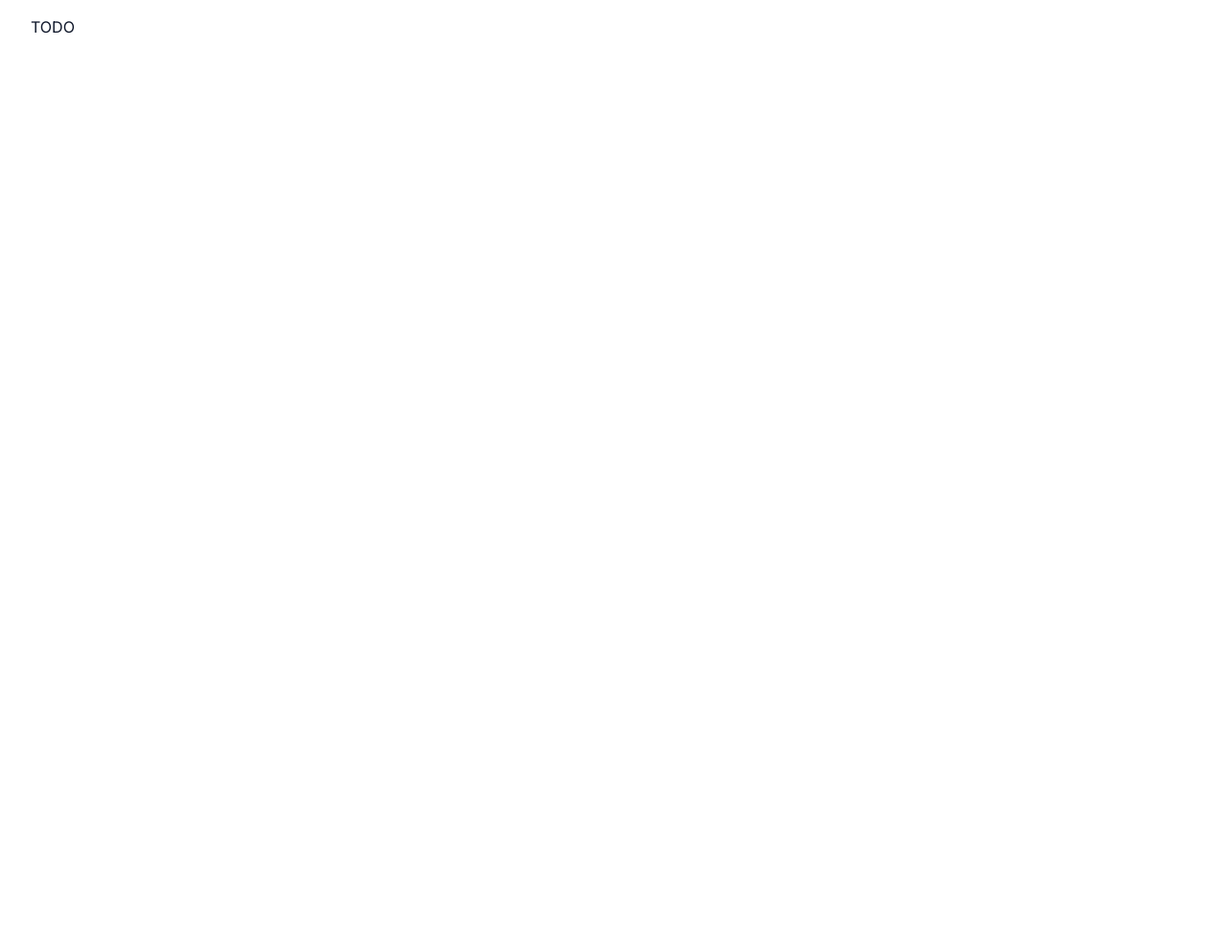
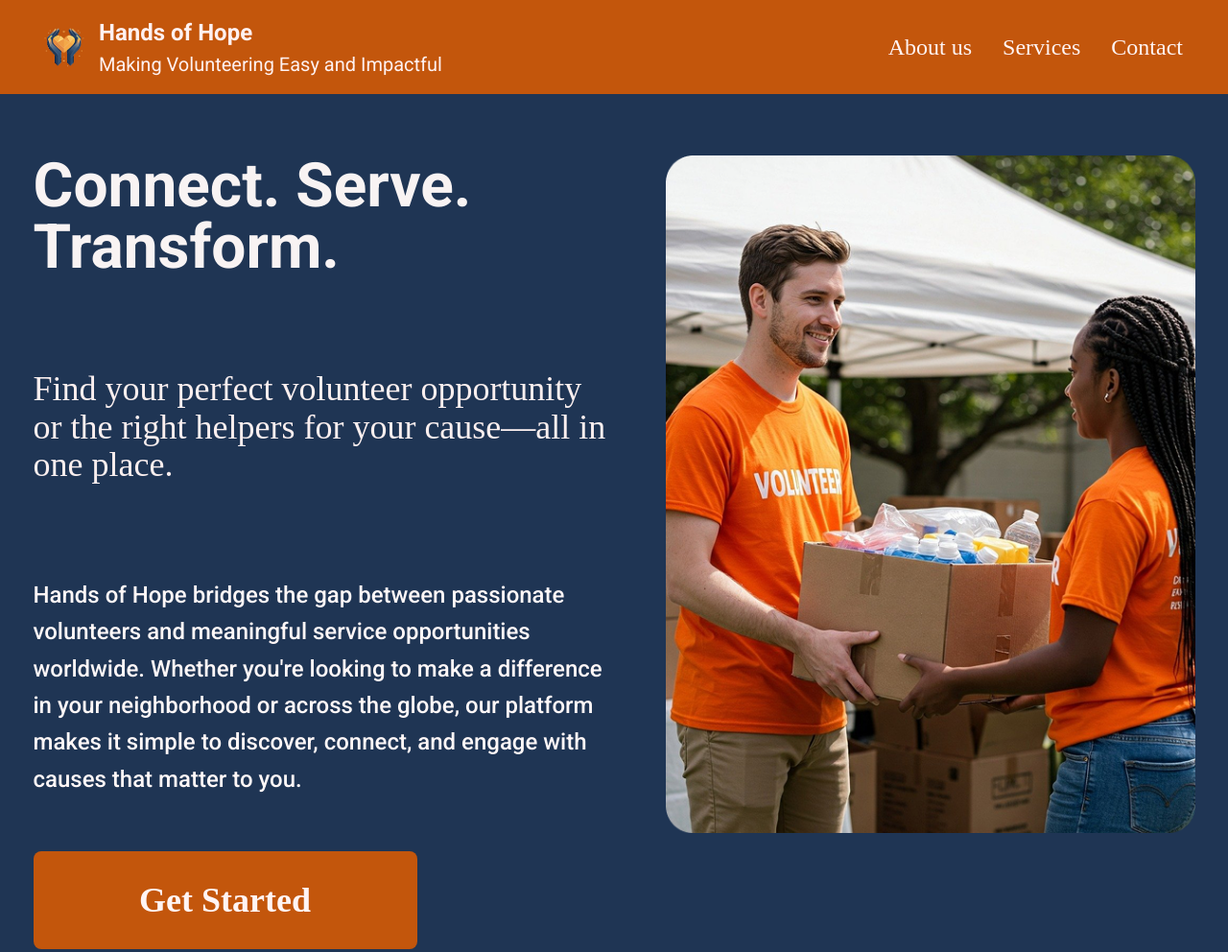
Before and after one commit to jschow/volunteer-website, a website built with Vite: page src/index.html in a window 1280 px wide. Shown: the whole page at 96% size. Before the commit the page ends 832 px from the top, so only its background shows below. Built offline with nearby package versions, Linux system fonts and the light colour scheme; a web font is replaced by a local one.

Commit message:
Add hero section

```diff
--- a/src/index.html
+++ b/src/index.html
@@ -4,18 +4,50 @@
   <meta charset="UTF-8"/>
   <link rel="icon" type="image/svg+xml" href="/images/ensign.png"/>
   <meta name="viewport" content="width=device-width, initial-scale=1.0"/>
-  <title>Title</title>
-  <script src="main.js" type="module" defer></script>
+  <title>Hands of Hope</title>
   <script src="https://cdn.tailwindcss.com"></script>
   <link rel="preconnect" href="https://fonts.googleapis.com">
   <link rel="preconnect" href="https://fonts.gstatic.com" crossorigin>
-  <link href="https://fonts.googleapis.com/css2?family=Inter:ital,opsz,wght@0,14..32,100..900;1,14..32,100..900&display=swap" rel="stylesheet">
+  <link href="https://fonts.googleapis.com/css2?family=Inter:wght@400;500;700&family=Inria+Serif:wght@400;700&family=Roboto:wght@400;500;700&display=swap" rel="stylesheet">
   <link rel="stylesheet" href="style.css"/>
+  <script src="main.js" type="module" defer></script>
 </head>
 <body>
-<main>
-  <h1>TODO</h1>
-  <!-- todo -->
-</main>
+  <header class="header">
+    <nav class="navbar">
+      <div class="logo-title">
+        <img src="images/logo.png" alt="Logo" class="logo" />
+        <div class="logo-text">
+          <h1 class="brand-name">Hands of Hope</h1>
+          <p class="tagline">Making Volunteering Easy and Impactful</p>
+        </div>
+      </div>
+      <ul class="navbar-links">
+        <li><a href="#">About us</a></li>
+        <li><a href="#">Services</a></li>
+        <li><a href="#">Contact</a></li>
+      </ul>
+    </nav>
+  </header>
+
+  <main>
+    <section class="hero">
+      <div class="hero-top">
+        <div class="hero-text">
+          <h1>Connect. Serve. Transform.</h1>
+          <h2>Find your perfect volunteer opportunity or the right helpers for your cause—all in one place.</h2>
+          <p>
+            Hands of Hope bridges the gap between passionate volunteers and meaningful service opportunities worldwide. Whether you're looking to make a difference in your neighborhood or across the globe, our platform makes it simple to discover, connect,
+            and engage with causes that matter to you.
+          </p>
+          <button class="cta-button">Get Started</button>
+        </div>
+        <div class="hero-img">
+          <img src="images/volunteers.png" alt="Volunteers" />
+        </div>
+      </div>
+    </section>
+
+  </main>
 </body>
 </html>
--- a/src/style.css
+++ b/src/style.css
@@ -1,44 +1,185 @@
 :root {
-  /* font weights */
-  --font-thin: 300;
+  /* weights */
   --font-regular: 400;
   --font-medium: 500;
   --font-bold: 700;
 
-  /* font sizes */
-  --text-sm: 14px;
-  --text-base: 16px;
-  --text-xl: 18px;
-
-  /* line heights */
-  --line-height-sm: 20px;
-  --line-height-base: 24px;
-  --line-height-xl: 28px;
-
-  /* base colors */
+  /* palette */
   --white: #ffffff;
   --black: #000000;
 
-  /* slate colors */
+  /* slate */
   --slate-50: #F8FAFC;
   --slate-200: #E2E8F0;
   --slate-300: #CBD5E1;
   --slate-400: #94A3B8;
   --slate-500: #64748B;
   --slate-700: #334155;
-  --slate-900: #0F172A;
+  --slate-900: #1e3857;
+
+  --orange: #c3560c;
+  --page-bg: #1f3554;
+}
+
+*,
+*::before,
+*::after {
+  box-sizing: border-box;
+}
+
+html, body {
+  height: 100%;
 }
 
 body {
-  /* Do not change it! */
-  background: #ffffff;
+  margin: 0;
+  padding: 0;
+  font-family: "Inter", sans-serif;
   color: var(--slate-900);
-  padding: 16px 32px;
-  font-family: "Inter", serif;
-  font-optical-sizing: auto;
+  background: var(--page-bg);
 }
 
 main {
-  /* Do not change it! */
   min-height: 100vh;
 }
+
+.header {
+  background-color: var(--orange);
+  width: 100%;
+}
+
+.navbar {
+  max-width: 1250px;
+  margin: 0 auto;
+  padding: 1rem 2rem;
+  display: flex;
+  justify-content: space-between;
+  align-items: center;
+  min-height: 80px;
+}
+
+.logo-title {
+  display: flex;
+  align-items: center;
+  gap: 1rem;
+}
+
+.logo {
+  width: 40px;
+  height: auto;
+  transform: scale(1.5);
+}
+
+.logo-text {
+  color: var(--white);
+}
+
+.brand-name {
+  font-family: "Roboto", sans-serif;
+  font-weight: var(--font-bold);
+  font-size: 24px;
+  color: #FFF1F1;
+  margin: 0;
+}
+
+.tagline {
+  font-family: "Roboto", sans-serif;
+  font-weight: var(--font-regular);
+  font-size: 20px;
+  color: #FFF1F1;
+  margin: 0;
+}
+
+.navbar-links {
+  list-style: none;
+  display: flex;
+  gap: 2rem;
+  margin: 0;
+  padding: 0;
+}
+
+.navbar-links a {
+  font-family: "Inria Serif", serif;
+  font-weight: 400;
+  font-size: 24px;
+  color: #FFF4F4;
+  text-decoration: none;
+}
+
+.hero {
+  padding: 4rem 2rem;
+  max-width: 1275px;
+  margin: 0 auto;
+}
+
+.hero-top {
+  display: flex;
+  justify-content: space-between;
+  align-items: flex-start;
+  gap: 3rem;
+}
+
+.hero-text {
+  flex: 0 0 600px;
+  display: flex;
+  flex-direction: column;
+  justify-content: flex-start;
+  gap: 3rem;
+}
+
+.hero-text h1 {
+  font-family: "Roboto", sans-serif;
+  font-weight: 700;
+  font-size: 64px;
+  color: #F8F3F3;
+  margin: 0 0 3rem;
+  line-height: 1;
+}
+
+.hero-text h2 {
+  font-family: "Inria Serif", serif;
+  font-weight: 400;
+  font-size: 36px;
+  color: #FAEFEF;
+  margin: 0 0 3rem;
+  line-height: 1.1;
+}
+
+.hero-text p {
+  font-family: "Roboto", sans-serif;
+  font-weight: 500;
+  font-size: 24px;
+  color: #FEF7F7;
+  line-height: 1.6;
+  margin: 0 0 0.5rem;
+}
+
+.cta-button {
+  font-family: "Inria Serif", serif;
+  font-weight: 700;
+  font-size: 36px;
+  color: #FFF4F4;
+  background-color: var(--orange);
+  padding: 1.5rem 1.5rem;
+  width: 400px;
+  border: none;
+  cursor: pointer;
+  align-self: flex-start;
+  border-radius: 8px;
+}
+
+.hero-img {
+  flex-shrink: 0;
+  width: 480px;
+  display: flex;
+  justify-content: flex-end;
+  align-items: flex-start;
+}
+
+.hero-img img {
+  width: 100%;
+  height: auto;
+  border-radius: 12px;
+  transform-origin: top right;
+  transform: scale(1.15);
+}
```
Also changed, not shown: src/images/logo.png (added), src/images/volunteers.png (added).
